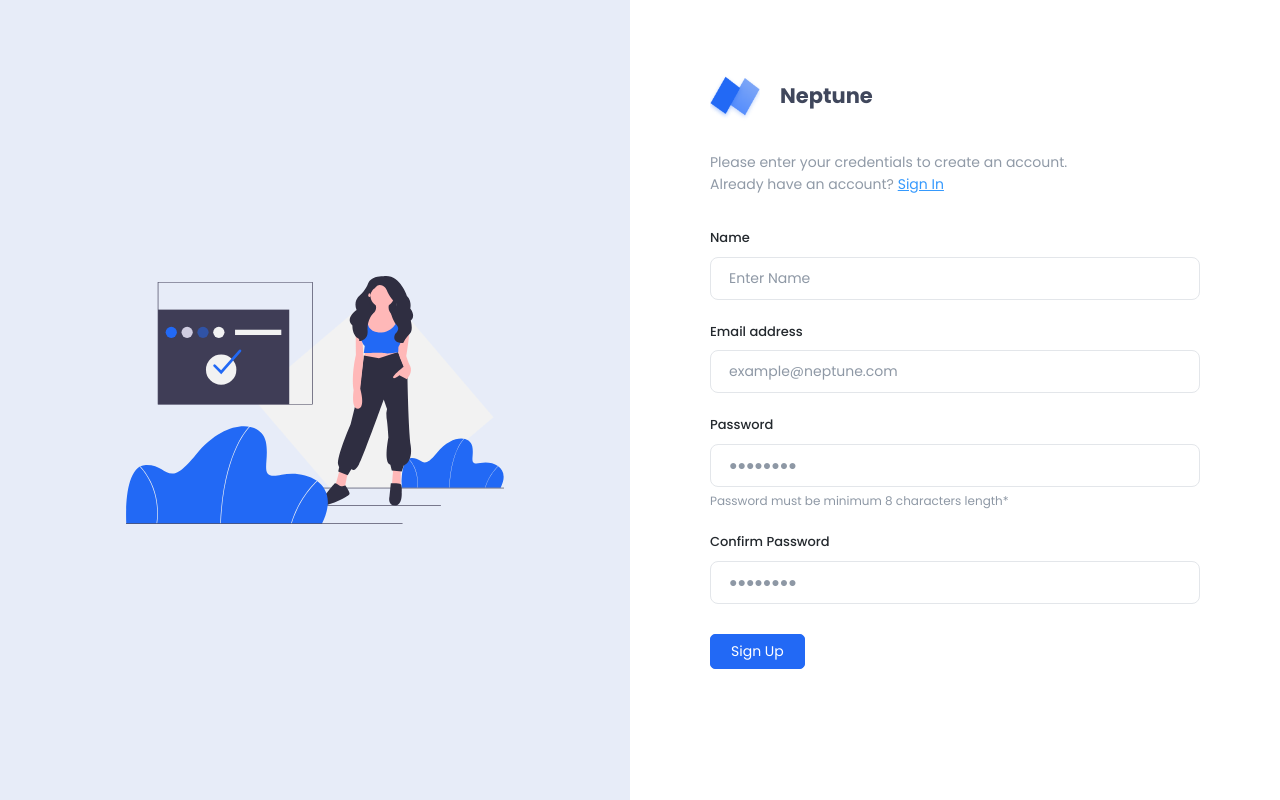
After one commit to Tanvir-Alam625/Dashboard-in-php, a PHP site: page /signup.php in a window 1280 px wide. The commit adds this page. Run offline with PHP 8.4, Linux system fonts and the light colour scheme.

Commit message:
name field validation added

```diff
--- a/dashboard/auth/signin.php
+++ b/dashboard/auth/signin.php
@@ -10,7 +10,7 @@
 <div class="logo">
 <a href="index.html">Neptune</a>
 </div>
-<p class="auth-description">Please sign-in to your account and continue to the dashboard.<br>Don't have an account? <a href="sign-up.html">Sign Up</a></p>
+<p class="auth-description">Please sign-in to your account and continue to the dashboard.<br>Don't have an account? <a href="signup.php">Sign Up</a></p>
 
 <div class="auth-credentials m-b-xxl">
 <label for="signInEmail" class="form-label">Email address</label>
@@ -21,7 +21,7 @@
 </div>
 
 <div class="auth-submit">
-<a href="#" class="btn btn-primary">Sign In</a>
+<button type="submit" class="btn btn-primary">Sign In</button>
 </div>
 <div class="divider"></div>
 </div>
--- /dev/null
+++ b/dashboard/auth/signup.php
@@ -0,0 +1,52 @@
+<?php
+require_once('../includes/header.php');
+session_start();
+?>
+
+<div class="app app-auth-sign-up align-content-stretch d-flex flex-wrap justify-content-end">
+<div class="app-auth-background">
+
+</div>
+<div class="app-auth-container">
+<div class="logo">
+<a href="index.html">Neptune</a>
+</div>
+<p class="auth-description">Please enter your credentials to create an account.<br>Already have an account? <a href="signin.php">Sign In</a></p>
+
+<form action="./signup-data.php" method="post">
+	<div class="auth-credentials m-b-xxl">
+		<label for="signUpUsername" class="form-label">Name</label>
+		<input name="name" type="text"
+		class="form-control m-b-md <?=isset($_SESSION['name_error']) ? 'is-invalid': ''?>"
+		 id="signUpUsername" aria-describedby="signUpUsername" placeholder="Enter Name">
+		<!-- error Message  -->
+		<?php
+		if(isset($_SESSION['name_error'])){
+			?>
+			<p class="text-danger"><?= $_SESSION['name_error']?></p>
+			<?php
+		}
+		unset($_SESSION['name_error']);
+
+		?>
+		<label for="signUpEmail" class="form-label">Email address</label>
+		<input type="email" name="email" class="form-control m-b-md" id="signUpEmail" aria-describedby="signUpEmail" placeholder="example@neptune.com">
+
+		<label for="signUpPassword"  class="form-label">Password</label>
+		<input type="password" name="password" class="form-control" id="signUpPassword" aria-describedby="signUpPassword" placeholder="&#9679;&#9679;&#9679;&#9679;&#9679;&#9679;&#9679;&#9679;">
+		<div id="emailHelp" class="form-text m-b-md">Password must be minimum 8 characters length*</div>
+
+		<label for="signUpPassword" class="form-label">Confirm Password</label>
+		<input type="password" name="confirm-password" class="form-control" id="signUpPassword" aria-describedby="signUpPassword" placeholder="&#9679;&#9679;&#9679;&#9679;&#9679;&#9679;&#9679;&#9679;">
+</div>
+
+<div class="auth-submit">
+<button type="submit" class="btn btn-primary">Sign Up</button>
+</div>
+</form>
+<div class="divider"></div>
+</div>
+</div>
+<?php
+require_once('../includes/footer.php');
+?>
```
Also changed, not shown: dashboard/auth/signup-data.php (added, +26 -0 lines).
